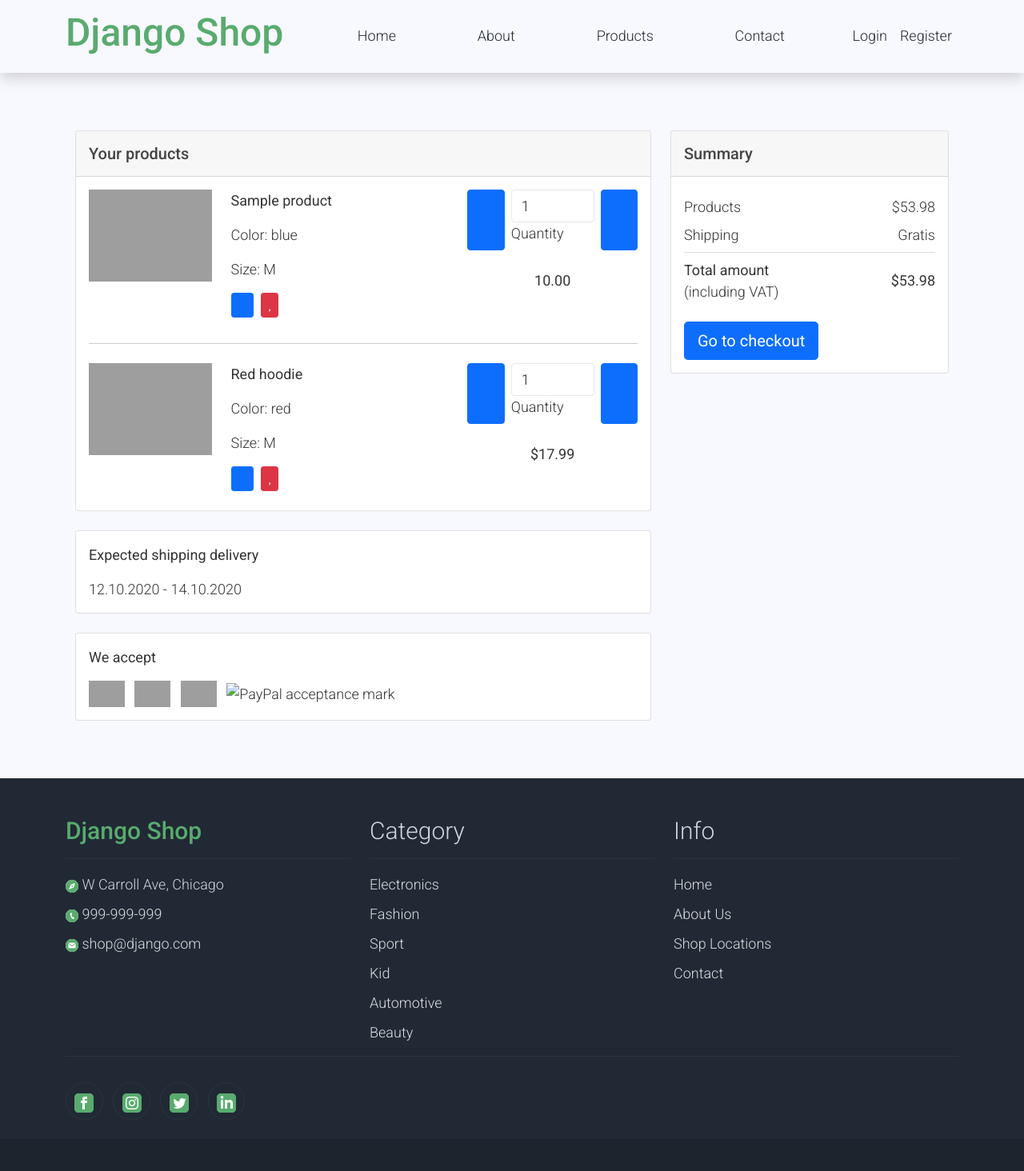
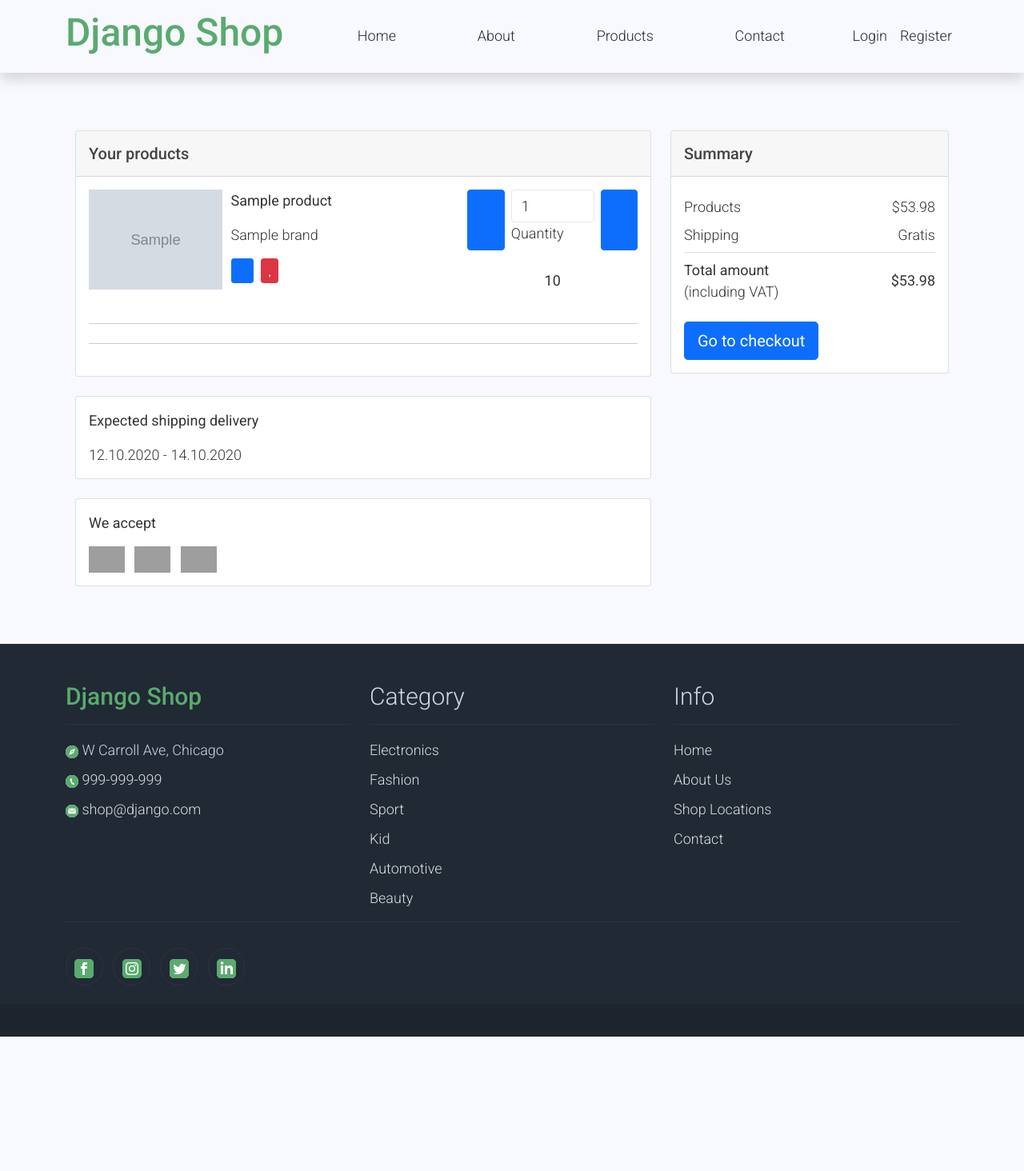
Before and after one commit to wiktoriamarszewska77/Django_shop, a Django app: template shop/basket/templates/basket_summary.html in a window 1280 px wide. Shown: the part 121-1585 px from the top of the page at 80% size. After the commit the page ends 1417 px from the top, so only its background shows below. Run offline with Django 4.2, Linux system fonts and the light colour scheme; tables that the repository leaves empty hold one stand-in row (values such as "Sample post"); the template is opened without the code that fills it: values that come from a table or form of the project are taken from there, most other values are stand-ins (such as "Sample title", 1, 10 or a date in 2020); grey boxes marked "Sample" are stand-in pictures; some libraries are stand-ins or nearby versions; some web fonts are replaced; grey boxes are pictures that could not be loaded.

Commit message:
feat:Create summary basket template and get products to the basket

```diff
--- a/shop/basket/basket.py
+++ b/shop/basket/basket.py
@@ -1,3 +1,5 @@
+from products.models import Product
+
 class Basket():
     def __init__(self, request):
         self.session = request.session
@@ -19,3 +21,9 @@ class Basket():
 
     def __len__(self):
         return len(self.basket)
+
+    def get_prods(self):
+        product_ids = self.basket.keys()
+
+        products = Product.objects.filter(id__in=product_ids)
+        return products
--- a/shop/basket/templates/basket_summary.html
+++ b/shop/basket/templates/basket_summary.html
@@ -9,14 +9,13 @@
             <h5 class="mb-0">Your products</h5>
           </div>
           <div class="card-body">
+            {% for product in basket_products %}
             <!-- Single item -->
             <div class="row">
               <div class="col-lg-3 col-md-12 mb-4 mb-lg-0">
                 <!-- Image -->
                 <div class="bg-image hover-overlay hover-zoom ripple rounded" data-mdb-ripple-color="light">
-                  <img src="https://mdbcdn.b-cdn.net/img/Photos/Horizontal/E-commerce/Vertical/12a.webp"
-                    class="w-100" alt="Blue Jeans Jacket" />
-                  <a href="#!">
+                  <img src="{{ product.image.url }}" width="167px">
                     <div class="mask" style="background-color: rgba(251, 251, 251, 0.2)"></div>
                   </a>
                 </div>
@@ -26,8 +25,7 @@
               <div class="col-lg-5 col-md-6 mb-4 mb-lg-0">
                 <!-- Data -->
                 <p><strong>{{ product.name }}</strong></p>
-                <p>Color: blue</p>
-                <p>Size: M</p>
+                <p>{{ product.brand }}</p>
                 <button type="button" class="btn btn-primary btn-sm me-1 mb-2" data-mdb-toggle="tooltip"
                   title="Remove item">
                   <i class="fas fa-trash"></i>
@@ -66,69 +64,11 @@
                 <!-- Price -->
               </div>
             </div>
+            <hr class="my-4" />
+            {% endfor %}
             <!-- Single item -->
 
             <hr class="my-4" />
-
-            <!-- Single item -->
-            <div class="row">
-              <div class="col-lg-3 col-md-12 mb-4 mb-lg-0">
-                <!-- Image -->
-                <div class="bg-image hover-overlay hover-zoom ripple rounded" data-mdb-ripple-color="light">
-                  <img src="https://mdbcdn.b-cdn.net/img/Photos/Horizontal/E-commerce/Vertical/13a.webp"
-                    class="w-100" />
-                  <a href="#!">
-                    <div class="mask" style="background-color: rgba(251, 251, 251, 0.2)"></div>
-                  </a>
-                </div>
-                <!-- Image -->
-              </div>
-
-              <div class="col-lg-5 col-md-6 mb-4 mb-lg-0">
-                <!-- Data -->
-                <p><strong>Red hoodie</strong></p>
-                <p>Color: red</p>
-                <p>Size: M</p>
-
-                <button type="button" class="btn btn-primary btn-sm me-1 mb-2" data-mdb-toggle="tooltip"
-                  title="Remove item">
-                  <i class="fas fa-trash"></i>
-                </button>
-                <button type="button" class="btn btn-danger btn-sm mb-2" data-mdb-toggle="tooltip"
-                  title="Move to the wish list">
-                  <i class="fas fa-heart"></i>
-                </button>
-                <!-- Data -->
-              </div>
-
-              <div class="col-lg-4 col-md-6 mb-4 mb-lg-0">
-                <!-- Quantity -->
-                <div class="d-flex mb-4" style="max-width: 300px">
-                  <button class="btn btn-primary px-3 me-2"
-                    onclick="this.parentNode.querySelector('input[type=number]').stepDown()">
-                    <i class="fas fa-minus"></i>
-                  </button>
-
-                  <div class="form-outline">
-                    <input id="form1" min="0" name="quantity" value="1" type="number" class="form-control" />
-                    <label class="form-label" for="form1">Quantity</label>
-                  </div>
-
-                  <button class="btn btn-primary px-3 ms-2"
-                    onclick="this.parentNode.querySelector('input[type=number]').stepUp()">
-                    <i class="fas fa-plus"></i>
-                  </button>
-                </div>
-                <!-- Quantity -->
-
-                <!-- Price -->
-                <p class="text-start text-md-center">
-                  <strong>$17.99</strong>
-                </p>
-                <!-- Price -->
-              </div>
-            </div>
-            <!-- Single item -->
           </div>
         </div>
         <div class="card mb-4">
@@ -149,9 +89,6 @@
             <img class="me-2" width="45px"
               src="https://mdbcdn.b-cdn.net/wp-content/plugins/woocommerce-gateway-stripe/assets/images/mastercard.svg"
               alt="Mastercard" />
-            <img class="me-2" width="45px"
-              src="https://mdbcdn.b-cdn.net/wp-content/plugins/woocommerce/includes/gateways/paypal/assets/images/paypal.webp"
-              alt="PayPal acceptance mark" />
           </div>
         </div>
       </div>
@@ -192,4 +129,8 @@
     </div>
   </div>
 </section>
+
+<!--{% for product in basket_products %}-->
+<!--  {{ product }} {{ product.price }}-->
+<!--{% endfor %}-->
 {% endblock %}
--- a/shop/basket/views.py
+++ b/shop/basket/views.py
@@ -7,7 +7,9 @@ from django.http import JsonResponse
 
 
 def basket_summary(request):
-    return render(request, 'basket_summary.html', {})
+    basket = Basket(request)
+    basket_products = basket.get_prods
+    return render(request, 'basket_summary.html', {'basket_products': basket_products})
 
 
 
```
